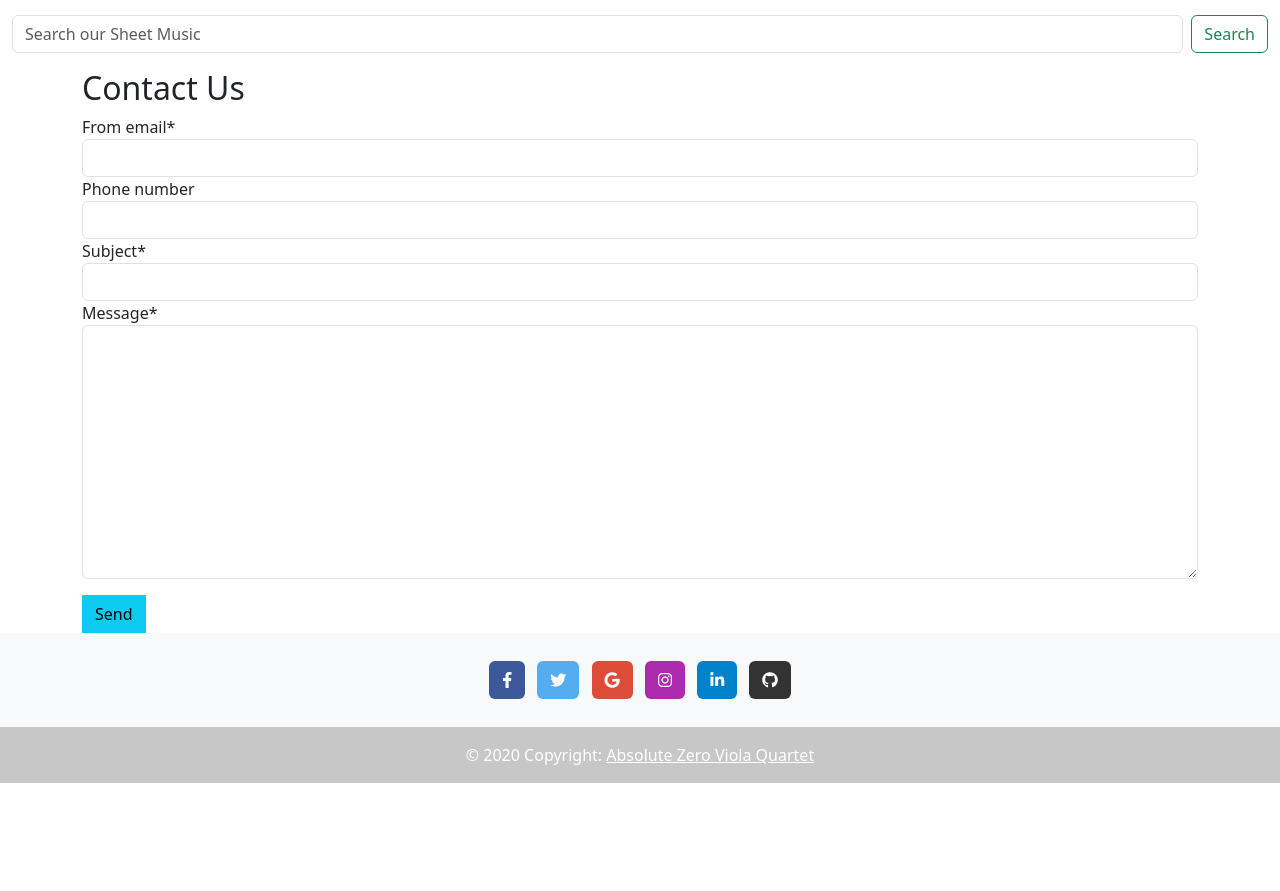
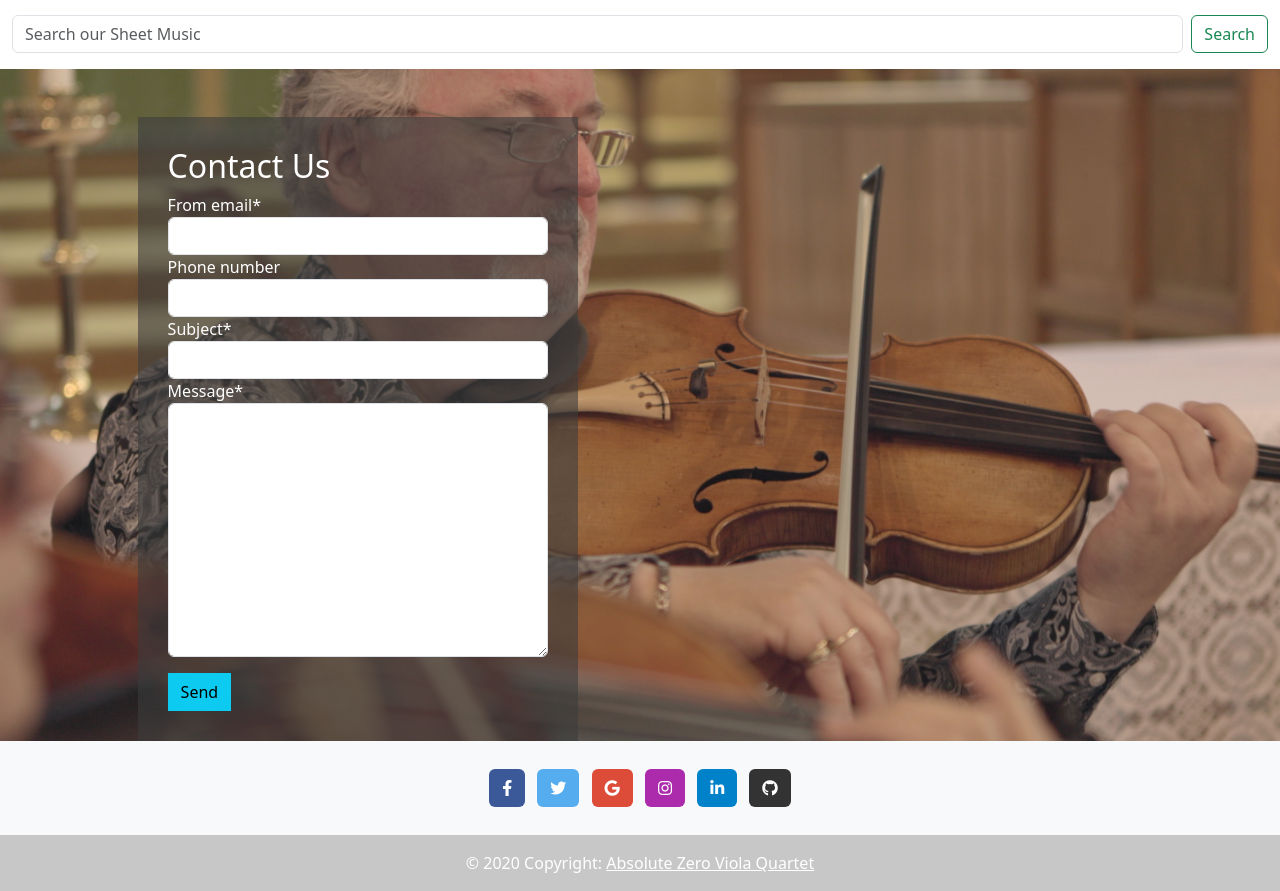
Before and after one commit to siondawson/milestone-project-4, a Django app: page /contact/ in a window 1280 px wide. Shown: the part 71-962 px from the top of the page. Run offline with Django 3.2, Linux system fonts and the light colour scheme; the visitor is signed in with stand-in values (Sample User, id 1); some libraries are stand-ins or nearby versions.

Commit message:
styled contact form

```diff
--- a/sendemail/templates/sendemail/email.html
+++ b/sendemail/templates/sendemail/email.html
@@ -10,11 +10,11 @@
 {% endblock %}
 
 {% block content %}
-<div class="container">
+<div class="container-fluid form-section">
     <div class="row">
         <div class="col-12">
-            <h2>Contact Us</h2>
-            <form method="post">
+            <form method="post" class="contact-form mt-5">
+                <h2>Contact Us</h2>
                 {% csrf_token %}
                 {{ form | crispy }}
                 <div class="form-actions pt-3">
--- a/static/css/base.css
+++ b/static/css/base.css
@@ -71,3 +71,63 @@ body {
     border-color: #000;
     border-radius: 0;
 }
+
+
+/* contact form */
+/* Similar styling approach to my milestone project 1 contact form */
+
+.form-section {
+    /* height: 100vh; */
+    background: url('/static/media/website-images/screen-grab-3.jpg') no-repeat center fixed;
+        -webkit-background-size: cover;
+        -moz-background-size: cover;
+        -o-background-size: cover;
+        background-size: cover;
+        background-attachment: scroll;
+
+    align-items: center;
+    justify-content: center;
+    position: relative;
+    flex: 1 0 auto;
+
+}
+
+@media (min-width: 1000px) { /* This a workaround to get the background image to look nice on iOS. Background scroll is not compatible. Scroll functionality sacrificed for a background img that will cover the entire background. Solution suggested by tutor Ed.*/
+    .form-section {
+        background: url('/static/media/website-images/screen-grab-3.jpg') no-repeat center fixed;
+            -webkit-background-size: cover;
+            -moz-background-size: cover;
+            -o-background-size: cover;
+            background-size: cover;
+            background-attachment: fixed;
+
+        align-items: center;
+        justify-content: center;
+        position: relative;
+        flex: 1 0 auto;
+
+    }
+}
+
+.contact-form {
+
+    color: #fff;
+    background-color: rgba(60,60,60,0.6);
+    max-width: 440px;
+    position: relative;
+    padding: 30px;
+    left: 10%
+
+}
+
+@media screen and (max-width:510px) {   /* centers contact form div on small screens only (428px is iphone pro max screen width)*/
+
+    .contact-form {
+        color: #fff;
+        background-color: rgba(60,60,60,0.6);
+        max-width: 440px;
+        position: relative;
+        padding: 30px;
+        left: 0%;
+    }
+}
--- a/templates/base.html
+++ b/templates/base.html
@@ -1,7 +1,7 @@
 {% load static %}
 
 <!doctype html>
-<html lang="en">
+<html lang="en" class="h-100">
   <head>
     {% block meta %}
         <meta http-equiv="X-UA-Compatible" content="ie=edge">
@@ -39,7 +39,7 @@
     <title>Absolute Zero Viola Quartet {% block extra_title %}{% endblock %}</title>
 
   </head>
-  <body>
+  <body class="d-flex flec-column h-100">
     <!-- nav -->
     <header class="container-fluid">
         <div class="row">
@@ -76,7 +76,7 @@
                                     <ul class="dropdown-menu">
                                         {% if request.user.is_authenticated %}
                                             {% if request.user.is_superuser %}
-                                                <li><a class="dropdown-item" href="{% url 'add_sheetmusic' %}">Sheetmusic management</a></li>
+                                                <li><a class="dropdown-item" href="{% url 'add_sheetmusic' %}">Add Sheetmusic</a></li>
                                             {% endif %}
                                             <li><a class="dropdown-item" href="{% url 'profile' %}">My Profile</a></li>
                                             <li><a class="dropdown-item" href="{% url 'account_logout' %}">Logout</a></li>
```
